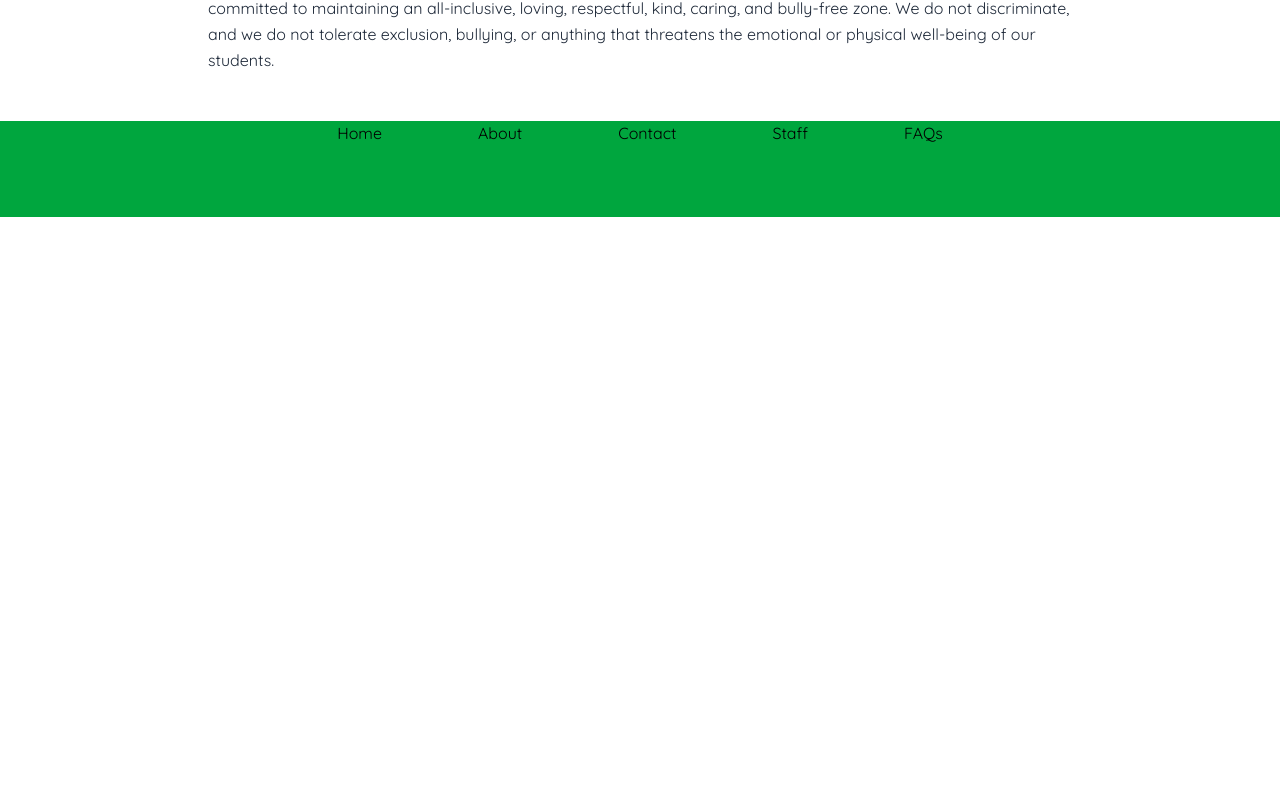
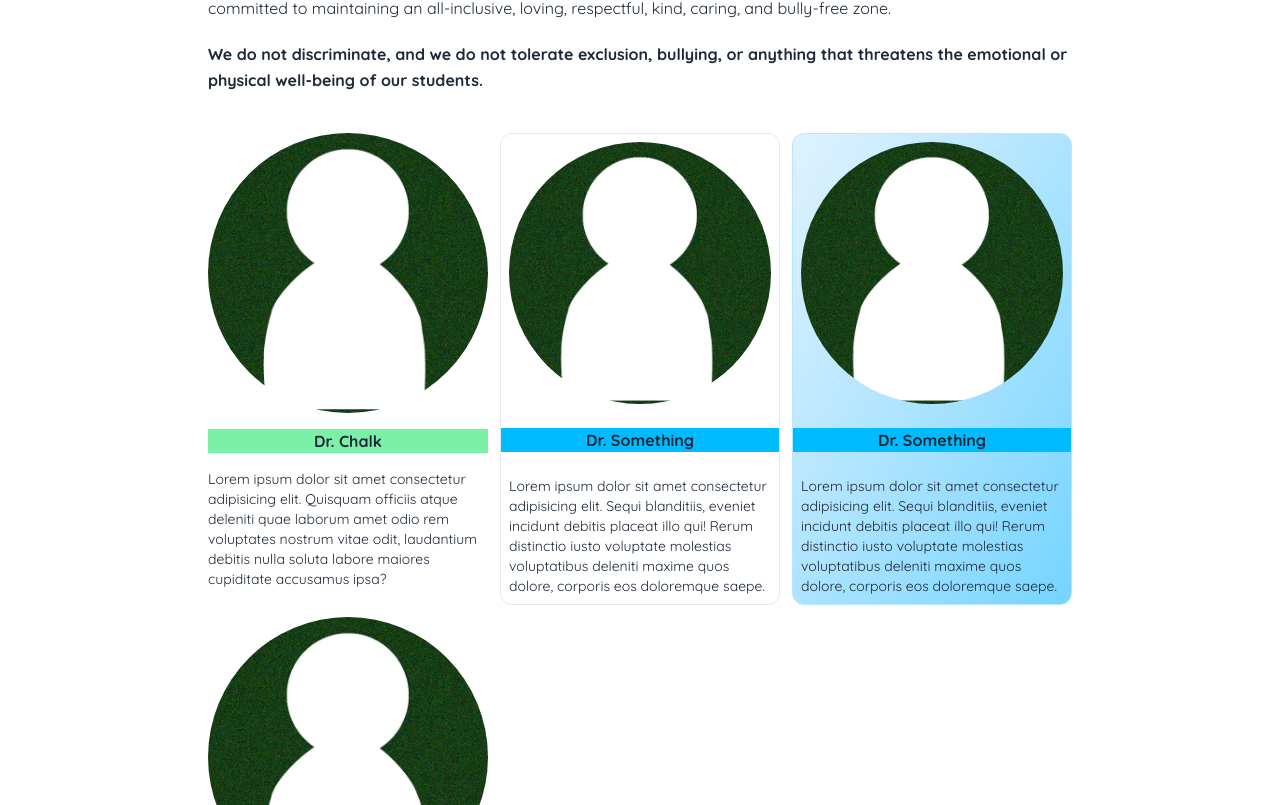
Before and after one commit to Ryan9698/speech-avenues-school, a Next.js app in the folder satc-school/: page /staff in a window 1280 px wide. Shown: the part 415-1220 px from the top of the page. Before the commit the page ends 800 px from the top, so only its background shows below. Built offline with nearby package versions, Linux system fonts and the light colour scheme.

Commit message:
Added FAQ Section and rough formatting

```diff
--- a/satc-school/src/app/faqs/[slug]/page.jsx
+++ b/satc-school/src/app/faqs/[slug]/page.jsx
@@ -1,8 +1,12 @@
 import { notFound } from 'next/navigation';
+import Link from 'next/link';
 import { faqs } from '@/data/faqs';
 
 export async function generateStaticParams() {
-  return faqs.map((faq) => ({ slug: faq.slug }));
+  const { faqs } = await import('@/data/faqs');
+  return faqs.map((faq) => ({
+    slug: faq.slug,
+  }));
 }
 
 export default function FAQDetailPage({ params }) {
@@ -11,14 +15,42 @@ export default function FAQDetailPage({ params }) {
   if (!faq) return notFound();
 
   return (
-    <div className="max-w-4xl mx-auto py-12 px-4">
-      <h1 className="text-2xl font-bold text-green-800 mb-4">{faq.question}</h1>
-      <p className="text-gray-700 whitespace-pre-line">{faq.answer}</p>
-      <div className="mt-6">
-        <a href="/faqs" className="text-blue-600 hover:underline">
+    <div className="max-w-6xl mx-auto px-4 py-12 grid grid-cols-1 md:grid-cols-4 gap-8">
+      {/* Main FAQ answer */}
+      <div className="md:col-span-3">
+        <h1 className="text-2xl font-bold text-green-800 mb-4">
+          {faq.question}
+        </h1>
+        <p className="text-gray-700 whitespace-pre-line mb-6">{faq.answer}</p>
+        <Link href="/faqs" className="text-blue-600 hover:underline">
           ← Back to all FAQs
-        </a>
+        </Link>
       </div>
+
+      {/* Sidebar: all FAQ links */}
+      <aside className="md:col-span-1 border-l pl-4">
+        <h2 className="text-lg font-semibold mb-3 text-green-700">
+          All Questions
+        </h2>
+        <nav aria-label="FAQ Sidebar">
+          <ul className="space-y-3">
+            {faqs.map((item) => (
+              <li key={item.slug}>
+                <Link
+                  href={`/faqs/${item.slug}`}
+                  className={`text-sm block hover:underline ${
+                    item.slug === params.slug
+                      ? 'text-green-800 font-bold'
+                      : 'text-gray-700'
+                  }`}
+                >
+                  {item.question}
+                </Link>
+              </li>
+            ))}
+          </ul>
+        </nav>
+      </aside>
     </div>
   );
 }
--- a/satc-school/src/app/layout.js
+++ b/satc-school/src/app/layout.js
@@ -19,10 +19,10 @@ export default function RootLayout({ children }) {
   return (
     <html lang="en">
       <body
-        className={`${geistSans.variable} ${geistMono.variable} ${quicksand.variable} ${dmSans.variable} ${nunito.variable} font-quicksand antialiased`}
+        className={`${geistSans.variable} ${geistMono.variable} ${quicksand.variable} ${dmSans.variable} ${nunito.variable} font-quicksand antialiased flex flex-col min-h-screen`}
       >
         <Navbar />
-        {children}
+        <main className="flex-grow">{children}</main>
         <Footer />
       </body>
     </html>
--- a/satc-school/src/components/Staff/StaffText.jsx
+++ b/satc-school/src/components/Staff/StaffText.jsx
@@ -1,3 +1,5 @@
+import Image from 'next/image';
+
 export default function StaffText() {
   return (
     <section className="max-w-4xl mx-auto px-4 py-12 text-gray-800">
@@ -25,10 +27,74 @@ export default function StaffText() {
           We believe that every child deserves a space where they feel safe,
           supported, and celebrated. That’s why we are committed to maintaining
           an all-inclusive, loving, respectful, kind, caring, and bully-free
-          zone. We do not discriminate, and we do not tolerate exclusion,
-          bullying, or anything that threatens the emotional or physical
-          well-being of our students.
+          zone.{' '}
         </p>
+        <p>
+          <strong>
+            We do not discriminate, and we do not tolerate exclusion, bullying,
+            or anything that threatens the emotional or physical well-being of
+            our students.
+          </strong>
+        </p>
+      </div>
+      <div className="grid md:grid-cols-3 gap-3 mt-10">
+        <div className="space-y-4">
+          <Image
+            src="/images/chalkavatar.webp"
+            alt="staff"
+            width={300}
+            height={400}
+            className="rounded-full mx-auto"
+          />
+          <p className="text-center bg-green-300">
+            <strong>Dr. Chalk</strong>
+          </p>
+          <p className="text-sm">
+            Lorem ipsum dolor sit amet consectetur adipisicing elit. Quisquam
+            officiis atque deleniti quae laborum amet odio rem voluptates
+            nostrum vitae odit, laudantium debitis nulla soluta labore maiores
+            cupiditate accusamus ipsa?
+          </p>
+        </div>
+        <div className="space-y-4 border border-gray-200 rounded-xl">
+          <Image
+            src="/images/chalkavatar.webp"
+            alt="staff"
+            width={300}
+            height={400}
+            className="rounded-full p-2 mx-auto"
+          />
+          <p className="text-center bg-sky-400 font-bold">Dr. Something</p>
+          <p className="text-sm p-2">
+            Lorem ipsum dolor sit amet consectetur adipisicing elit. Sequi
+            blanditiis, eveniet incidunt debitis placeat illo qui! Rerum
+            distinctio iusto voluptate molestias voluptatibus deleniti maxime
+            quos dolore, corporis eos doloremque saepe.
+          </p>
+        </div>
+        <div className="space-y-4 border bg-gradient-to-tl from-sky-300 to-sky-100 border-sky-200 rounded-xl">
+          <Image
+            src="/images/chalkavatar.webp"
+            alt="staff"
+            width={300}
+            height={400}
+            className="rounded-full p-2 mx-auto"
+          />
+          <p className="text-center bg-sky-400 font-bold">Dr. Something</p>
+          <p className="text-sm p-2">
+            Lorem ipsum dolor sit amet consectetur adipisicing elit. Sequi
+            blanditiis, eveniet incidunt debitis placeat illo qui! Rerum
+            distinctio iusto voluptate molestias voluptatibus deleniti maxime
+            quos dolore, corporis eos doloremque saepe.
+          </p>
+        </div>
+        <Image
+          src="/images/chalkavatar.webp"
+          alt="staff"
+          width={300}
+          height={400}
+          className="rounded-full"
+        />
       </div>
     </section>
   );
```
Also changed, not shown: satc-school/public/images/chalkavatar.webp (added).
